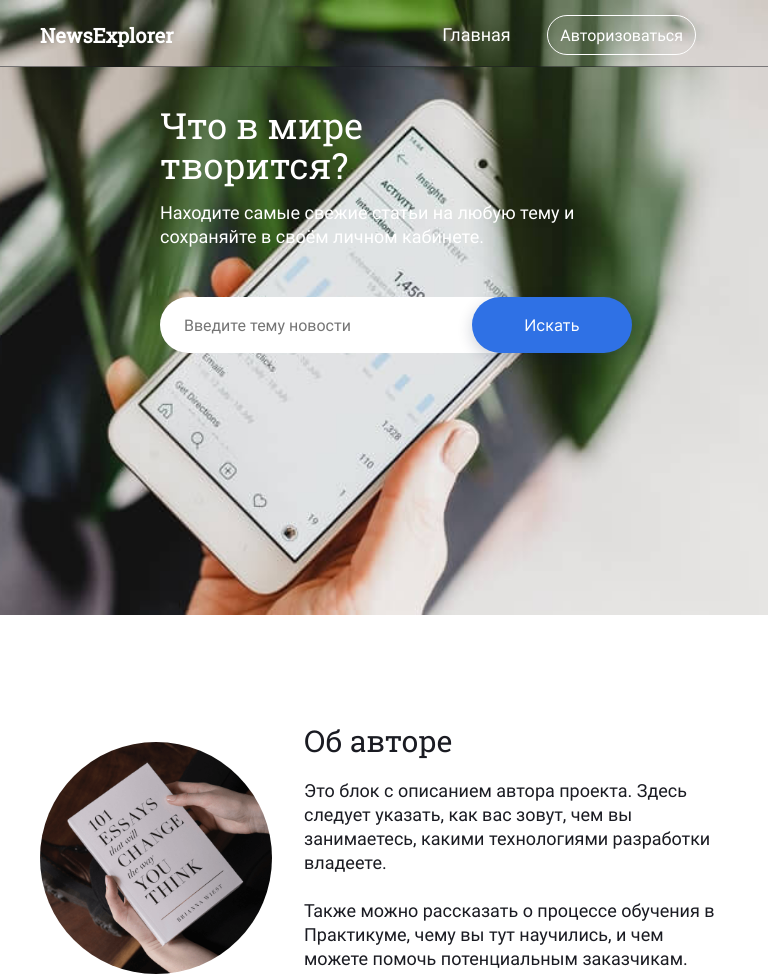
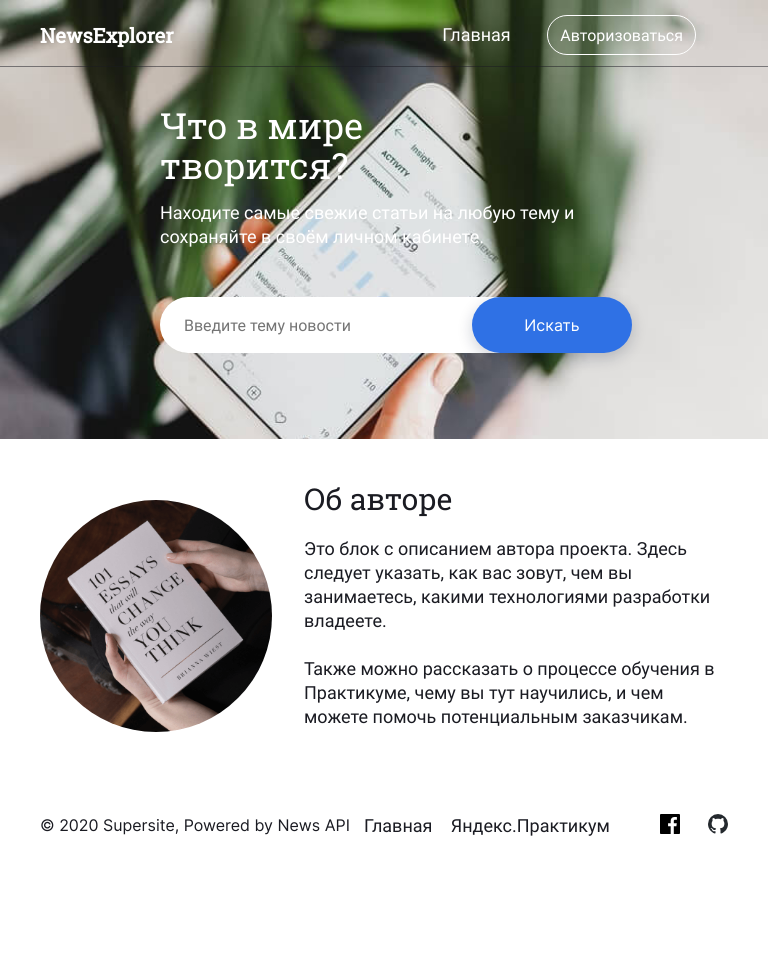
Before and after one commit to alsu-dxdy/news-explorer-frontend, a website built with webpack: page src/pages/index.html in a window 768 px wide. Shown: the top 977 px of the page. After the commit the page ends 866 px from the top, so only its background shows below. Built offline with nearby package versions, Linux system fonts and the light colour scheme; no server answers.

Commit message:
fix: padding-top in section search

```diff
--- a/src/blocks/search/search.css
+++ b/src/blocks/search/search.css
@@ -5,7 +5,7 @@
   background-size: cover;
   background-position-y: -80px;
   background-repeat: no-repeat;
-  /* padding-top: 80px; */
+  padding-top: 80px;
 }
 
 .search__container {
@@ -80,7 +80,7 @@
 
 @media screen and (min-width:768px) and (max-width:1023px) {
   .search {
-    min-height: 334px;
+    height: 334px;
     background-position-y: -66px;
     padding-top: 38px;
   }
```
